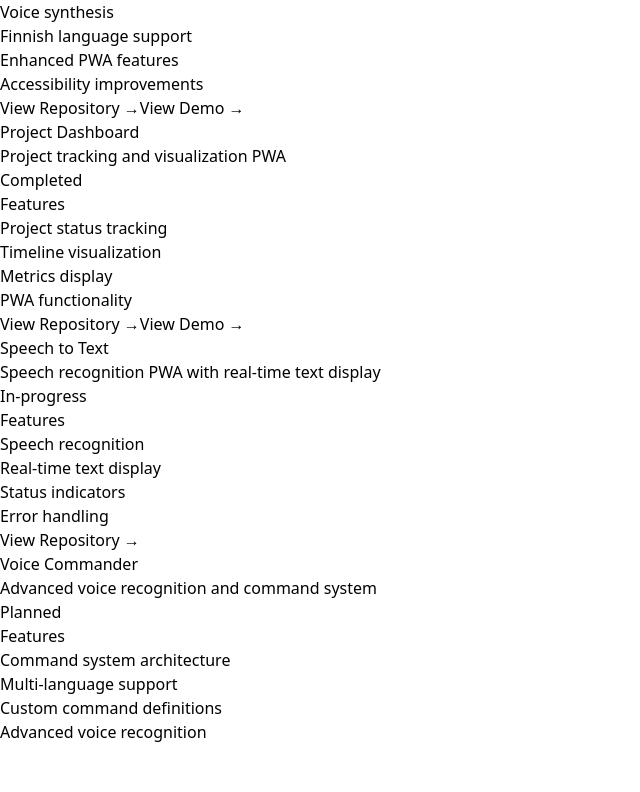
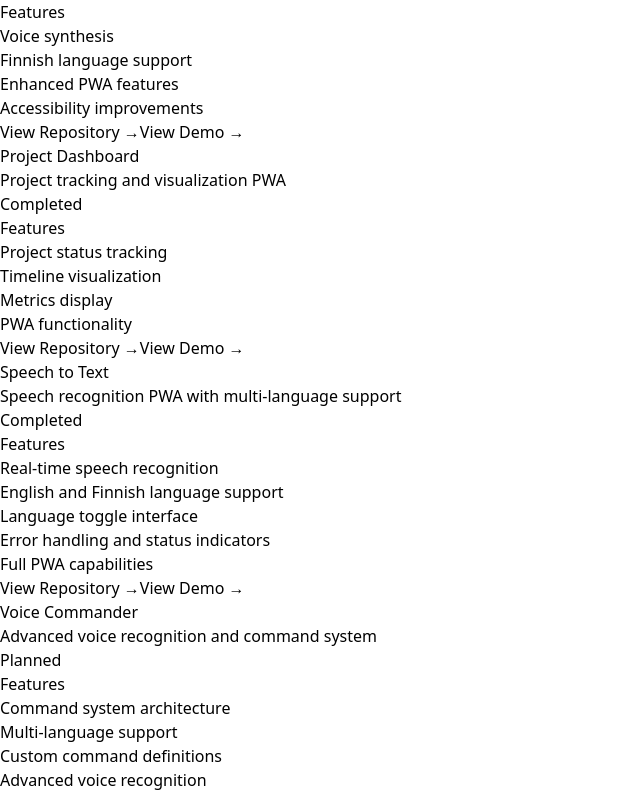
Before and after one commit to Magnazee/PWA003, a React (Vite) app: page / in a window 1280 px wide. Shown: the part 1008-1800 px from the top of the page, without its empty margins (0-640 px from the left). Before the commit the page ends 1752 px from the top, so only its background shows below. Built offline with nearby package versions, Linux system fonts and the light colour scheme.

Commit message:
Update project data: Mark PWA004 as completed with Finnish support

```diff
--- a/src/data/projects.ts
+++ b/src/data/projects.ts
@@ -62,15 +62,18 @@ export const projects: Project[] = [
   {
     id: 'pwa004',
     name: 'Speech to Text',
-    description: 'Speech recognition PWA with real-time text display',
-    status: 'in-progress',
+    description: 'Speech recognition PWA with multi-language support',
+    status: 'completed',
     startDate: '2024-12-07',
+    endDate: '2024-12-08',
     repo: 'https://github.com/Magnazee/PWA004',
+    demo: 'https://magnazee.github.io/PWA004/',
     features: [
-      'Speech recognition',
-      'Real-time text display',
-      'Status indicators',
-      'Error handling'
+      'Real-time speech recognition',
+      'English and Finnish language support',
+      'Language toggle interface',
+      'Error handling and status indicators',
+      'Full PWA capabilities'
     ]
   },
   {
```
